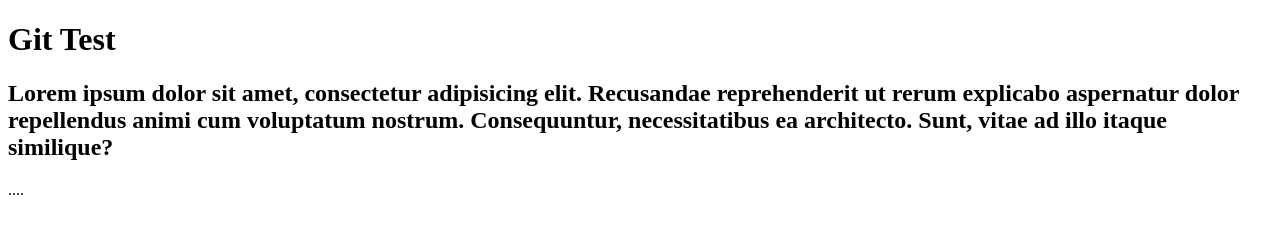
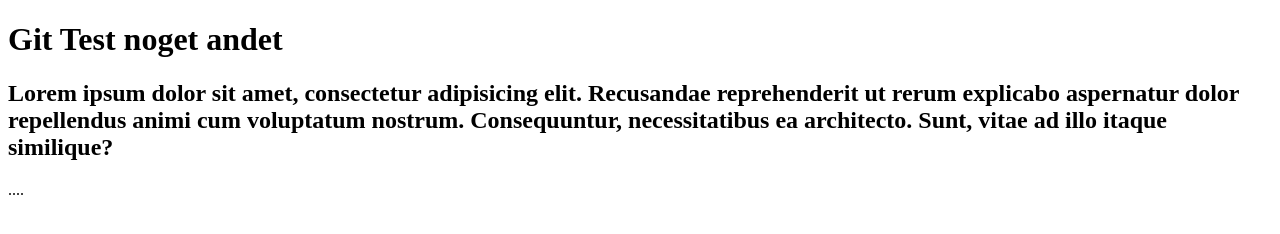
Before and after one commit to karl9085/Git_test, a plain HTML site: page index.html in a window 1280 px wide. Drawn offline with Linux system fonts and the light colour scheme.

Commit message:
test new branch

```diff
--- a/index.html
+++ b/index.html
@@ -11,9 +11,10 @@
 <body>
     <script src=""></script>
 
-    <h1>Git Test</h1>
+    <h1>Git Test noget andet </h1>
     <h2>Lorem ipsum dolor sit amet, consectetur adipisicing elit. Recusandae reprehenderit ut rerum explicabo aspernatur dolor repellendus animi cum voluptatum nostrum. Consequuntur, necessitatibus ea architecto. Sunt, vitae ad illo itaque similique?</h2>
     <p>....</p>
+    <img src="" alt="">
 </body>
 
 </html>
```
